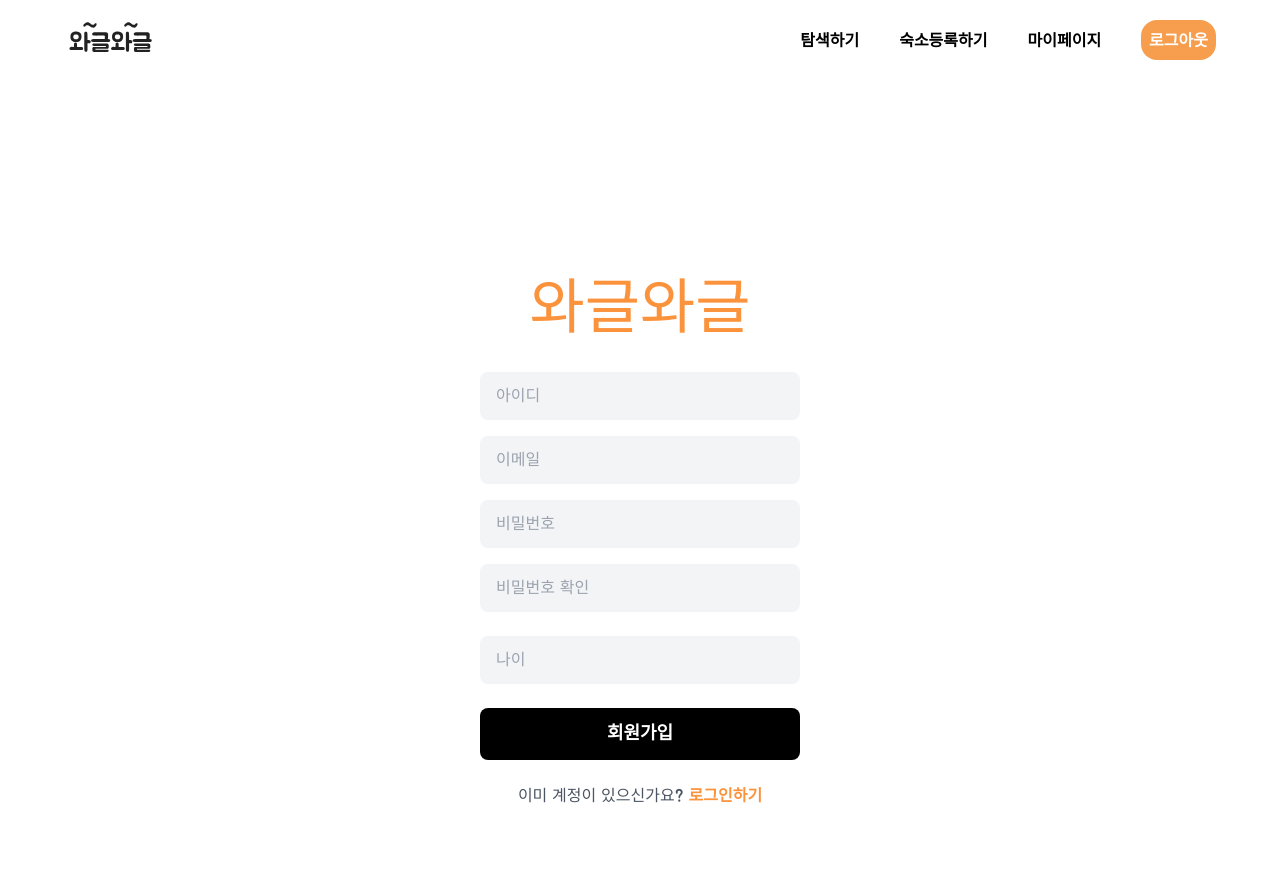
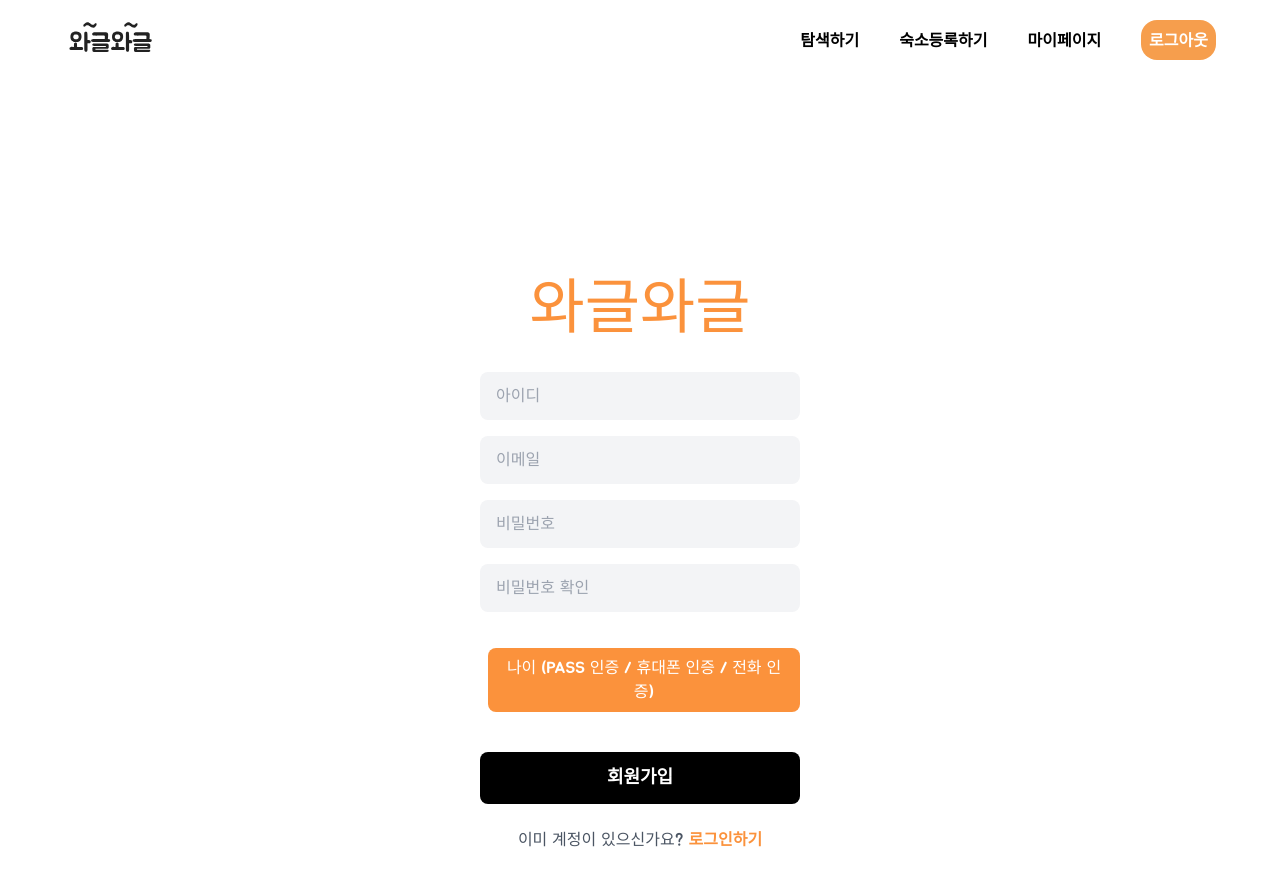
Before and after one commit to Ji-Hyeon212/wagglewaggle, a Next.js app: page /signup in a window 1280 px wide. Built offline with nearby package versions, Linux system fonts and the light colour scheme.

Commit message:
feat: enhance age checking

```diff
--- a/src/app/signup/page.tsx
+++ b/src/app/signup/page.tsx
@@ -1,7 +1,86 @@
-import { Fragment } from "react";
+// import { Fragment } from "react";
+// import Header from "@components/common/Header";
+//
+// const Signup = () => {
+//   return (
+//     <Fragment>
+//       <Header />
+//       <div className="min-h-screen flex flex-col items-center bg-white">
+//         {/* 로고 영역 */}
+//         <div
+//           className="text-orange-400 text-6xl mb-8"
+//           style={{ fontFamily: "Jua", marginTop: "200px" }}
+//         >
+//           와글와글
+//         </div>
+//         {/* 회원가입 폼 */}
+//         <div className="w-80">
+//           <input
+//             type="text"
+//             placeholder="아이디"
+//             className="w-full px-4 py-3 mb-4 bg-gray-100 rounded-lg text-gray-700 placeholder-gray-400"
+//             style={{ fontFamily: "Jua" }}
+//           />
+//           <input
+//             type="email"
+//             placeholder="이메일"
+//             className="w-full px-4 py-3 mb-4 bg-gray-100 rounded-lg text-gray-700 placeholder-gray-400"
+//             style={{ fontFamily: "Jua" }}
+//           />
+//           <input
+//             type="password"
+//             placeholder="비밀번호"
+//             className="w-full px-4 py-3 mb-4 bg-gray-100 rounded-lg text-gray-700 placeholder-gray-400"
+//             style={{ fontFamily: "Jua" }}
+//           />
+//           <input
+//             type="password"
+//             placeholder="비밀번호 확인"
+//             className="w-full px-4 py-3 mb-6 bg-gray-100 rounded-lg text-gray-700 placeholder-gray-400"
+//             style={{ fontFamily: "Jua" }}
+//           />
+//           <input
+//             type="number"
+//             placeholder="나이"
+//             className="w-full px-4 py-3 mb-6 bg-gray-100 rounded-lg text-gray-700 placeholder-gray-400"
+//             style={{ fontFamily: "Jua" }}
+//           />
+//           <button
+//             className="w-full bg-black text-white py-3 rounded-lg text-lg font-semibold"
+//             style={{ fontFamily: "Jua" }}
+//           >
+//             <a href="/">회원가입</a>
+//           </button>
+//         </div>
+//
+//         {/* 로그인 링크 */}
+//         <div className="mt-6 text-gray-600" style={{ fontFamily: "Jua" }}>
+//           이미 계정이 있으신가요?{" "}
+//           <a href="/login" className="text-orange-400 font-semibold">
+//             로그인하기
+//           </a>
+//         </div>
+//       </div>
+//     </Fragment>
+//   );
+// };
+//
+// export default Signup;
+"use client";
+import React, { Fragment, useState } from "react";
 import Header from "@components/common/Header";
 
-const Signup = () => {
+const Signup: React.FC = () => {
+  const [isPassModalOpen, setIsPassModalOpen] = useState(false);
+
+  const openPassModal = () => {
+    setIsPassModalOpen(true);
+  };
+
+  const closePassModal = () => {
+    setIsPassModalOpen(false);
+  };
+
   return (
     <Fragment>
       <Header />
@@ -36,15 +115,33 @@ const Signup = () => {
           <input
             type="password"
             placeholder="비밀번호 확인"
-            className="w-full px-4 py-3 mb-6 bg-gray-100 rounded-lg text-gray-700 placeholder-gray-400"
+            className="w-full px-4 py-3 mb-4 bg-gray-100 rounded-lg text-gray-700 placeholder-gray-400"
             style={{ fontFamily: "Jua" }}
           />
-          <input
-            type="number"
-            placeholder="나이"
-            className="w-full px-4 py-3 mb-6 bg-gray-100 rounded-lg text-gray-700 placeholder-gray-400"
-            style={{ fontFamily: "Jua" }}
-          />
+
+          <div
+            className="flex items-center"
+            style={{
+              marginTop: "20px",
+              marginBottom: "40px",
+            }}
+          >
+            {/*<input*/}
+            {/*  type="number"*/}
+            {/*  placeholder="나이"*/}
+            {/*  className="w-full px-4 py-3 mb-6 bg-gray-100 rounded-lg text-gray-700 placeholder-gray-400"*/}
+            {/*  style={{ fontFamily: "Jua" }}*/}
+            {/*/>*/}
+            <button
+              type="button"
+              onClick={openPassModal}
+              className="w-full ml-2 px-4 py-2 bg-orange-400 text-white rounded-lg"
+              style={{ fontFamily: "Jua" }}
+            >
+              나이 (PASS 인증 / 휴대폰 인증 / 전화 인증)
+            </button>
+          </div>
+
           <button
             className="w-full bg-black text-white py-3 rounded-lg text-lg font-semibold"
             style={{ fontFamily: "Jua" }}
@@ -61,6 +158,30 @@ const Signup = () => {
           </a>
         </div>
       </div>
+
+      {/* PASS 인증 모달 */}
+      {isPassModalOpen && (
+        <div className="fixed inset-0 bg-black bg-opacity-50 flex justify-center items-center">
+          <div className="bg-white p-6 rounded-lg">
+            <h2
+              className="text-2xl font-semibold mb-4 text-gray-800"
+              style={{ fontFamily: "Jua" }}
+            >
+              PASS 인증
+            </h2>
+            <p className="text-gray-600 mb-4" style={{ fontFamily: "Jua" }}>
+              본인 인증을 위해 PASS 인증을 진행해주세요.
+            </p>
+            <button
+              onClick={closePassModal}
+              className="w-full bg-orange-400 text-white py-3 rounded-lg text-lg font-semibold"
+              style={{ fontFamily: "Jua" }}
+            >
+              인증 완료
+            </button>
+          </div>
+        </div>
+      )}
     </Fragment>
   );
 };
```
